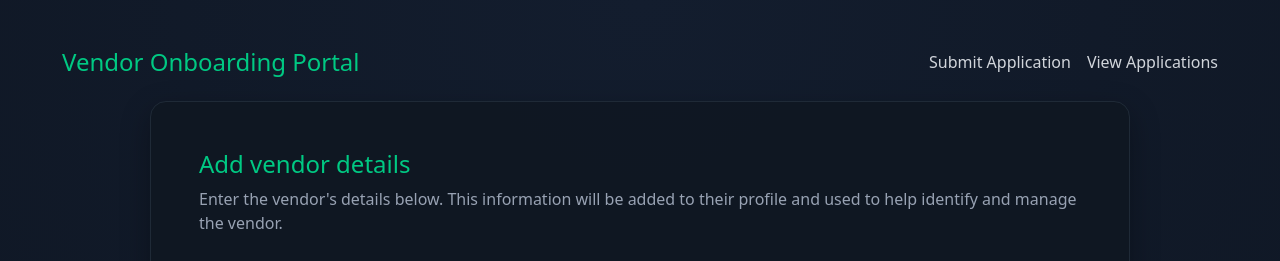
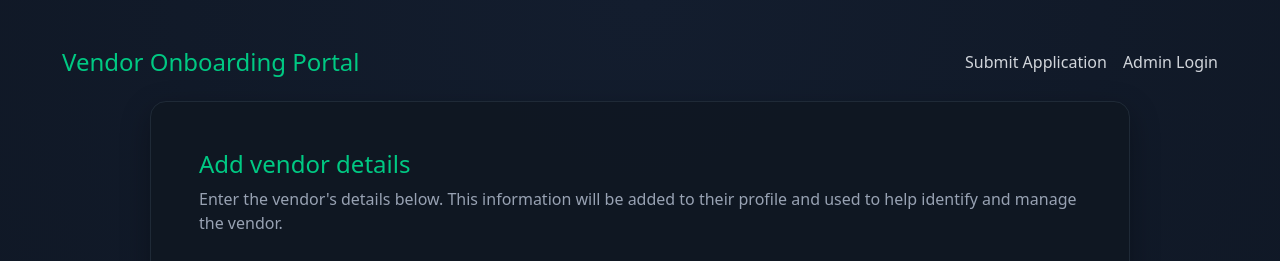
Before and after one commit to shubie/vendor-collection, a Flask app: page / in a window 1280 px wide. Shown: the top 261 px of the page. Run offline with Flask 3, Linux system fonts and the light colour scheme.

Commit message:
authenticated routes

```diff
--- a/app.py
+++ b/app.py
@@ -5,10 +5,12 @@ import io
 import os
 import re
 import uuid
+from functools import wraps
 
 from flask import Flask, Response, abort, flash, redirect, render_template, request, send_from_directory, session, url_for
 from flask_sqlalchemy import SQLAlchemy
 from sqlalchemy import text
+from werkzeug.security import check_password_hash
 from werkzeug.utils import secure_filename
 
 
@@ -78,6 +80,8 @@ SERVICE_OPTIONS = {
     "SecurePath Basic - Dubai",
     "SecurePath Basic - Sharjah",
 }
+ADMIN_SEED_EMAIL = "zainudheen.f@emcode.ae"
+ADMIN_SEED_PASSWORD_HASH = "scrypt:32768:8:1$ciuzHRywQ9xUYpYf$7dc58b74960773596b35158b3b1a7e9f5bb992a83917eef18231cf6ae61944e8e857e8508e31fc8fe7b210c66878524911663fb1aeedfc8546dc825c5e62296c"
 PUBLIC_EMAIL_DOMAINS = {
     "gmail.com",
     "yahoo.com",
@@ -156,6 +160,45 @@ class VendorApplication(db.Model):
     authorized_person_emirates_id_file = db.Column(db.String(500), nullable=False)
     company_profile = db.Column(db.String(500), nullable=False)
     created_at = db.Column(db.DateTime, nullable=False, default=datetime.utcnow)
+
+
+class AdminUser(db.Model):
+    id = db.Column(db.Integer, primary_key=True)
+    email = db.Column(db.String(255), unique=True, nullable=False, index=True)
+    password_hash = db.Column(db.String(500), nullable=False)
+    is_active = db.Column(db.Boolean, nullable=False, default=True)
+    created_at = db.Column(db.DateTime, nullable=False, default=datetime.utcnow)
+
+
+def is_admin_authenticated() -> bool:
+    admin_user_id = session.get("admin_user_id")
+    if not admin_user_id:
+        return False
+    admin_user = AdminUser.query.filter_by(id=admin_user_id, is_active=True).first()
+    if not admin_user:
+        session.pop("admin_user_id", None)
+        return False
+    return True
+
+
+def admin_login_required(view_func):
+    @wraps(view_func)
+    def wrapped_view(*args, **kwargs):
+        if not is_admin_authenticated():
+            return redirect(url_for("admin_login", next=request.path))
+        return view_func(*args, **kwargs)
+
+    return wrapped_view
+
+
+@app.before_request
+def enforce_admin_authentication():
+    if request.path.startswith("/admin/login"):
+        return None
+    if request.path.startswith("/admin") or request.path.startswith("/uploads/"):
+        if not is_admin_authenticated():
+            return redirect(url_for("admin_login", next=request.path))
+    return None
 
 
 def build_vendor_identification(trade_number: str, trade_name: str) -> str:
@@ -263,6 +306,24 @@ def remember_form_data():
     session["form_data"] = request.form.to_dict()
 
 
+def ensure_admin_seed():
+    existing_admin = AdminUser.query.filter_by(email=ADMIN_SEED_EMAIL).first()
+    if existing_admin:
+        if existing_admin.password_hash != ADMIN_SEED_PASSWORD_HASH:
+            existing_admin.password_hash = ADMIN_SEED_PASSWORD_HASH
+        if not existing_admin.is_active:
+            existing_admin.is_active = True
+        db.session.commit()
+        return
+    admin = AdminUser(
+        email=ADMIN_SEED_EMAIL,
+        password_hash=ADMIN_SEED_PASSWORD_HASH,
+        is_active=True,
+    )
+    db.session.add(admin)
+    db.session.commit()
+
+
 def build_export_response(delimiter: str, filename: str, mimetype: str) -> Response:
     applications = VendorApplication.query.order_by(VendorApplication.created_at.desc()).all()
     output = io.StringIO()
@@ -290,6 +351,14 @@ def build_export_response(delimiter: str, filename: str, mimetype: str) -> Respo
 def vendor_form():
     form_data = session.pop("form_data", {})
     return render_template("vendor_form.html", form_data=form_data)
+
+
+@app.route("/submission-success", methods=["GET"])
+def submission_success():
+    vendor_identification = session.pop("last_submitted_vendor_id", "")
+    if not vendor_identification:
+        return redirect(url_for("vendor_form"))
+    return render_template("submission_success.html", vendor_identification=vendor_identification)
 
 
 @app.route("/submit", methods=["POST"])
@@ -344,34 +413,66 @@ def submit_application():
     db.session.add(application)
     db.session.commit()
     session.pop("form_data", None)
-
-    flash(f"Application submitted successfully. Vendor ID: {vendor_identification}", "success")
-    return redirect(url_for("vendor_form"))
+    session["last_submitted_vendor_id"] = vendor_identification
+    return redirect(url_for("submission_success"))
 
 
 @app.route("/admin/applications", methods=["GET"])
+@admin_login_required
 def admin_list():
     applications = VendorApplication.query.order_by(VendorApplication.created_at.desc()).all()
     return render_template("admin_list.html", applications=applications)
 
 
 @app.route("/admin/applications/<int:application_id>", methods=["GET"])
+@admin_login_required
 def admin_detail(application_id: int):
     application = VendorApplication.query.get_or_404(application_id)
     return render_template("admin_detail.html", application=application)
 
 
 @app.route("/admin/applications/export/csv", methods=["GET"])
+@admin_login_required
 def export_applications_csv():
     return build_export_response(",", "vendor_applications.csv", "text/csv; charset=utf-8")
 
 
 @app.route("/admin/applications/export/excel", methods=["GET"])
+@admin_login_required
 def export_applications_excel():
     return build_export_response("\t", "vendor_applications.xls", "application/vnd.ms-excel")
 
 
+@app.route("/admin/login", methods=["GET", "POST"])
+def admin_login():
+    if is_admin_authenticated():
+        return redirect(url_for("admin_list"))
+    if request.method == "POST":
+        email = request.form.get("email", "").strip().lower()
+        password = request.form.get("password", "")
+        next_url = request.form.get("next", "").strip()
+        admin_user = AdminUser.query.filter_by(email=email, is_active=True).first()
+        if not admin_user or not check_password_hash(admin_user.password_hash, password):
+            flash("Invalid admin credentials.", "error")
+            return render_template("admin_login.html", next_url=next_url, email=email)
+        session["admin_user_id"] = admin_user.id
+        flash("Signed in successfully.", "success")
+        if next_url and next_url.startswith("/"):
+            return redirect(next_url)
+        return redirect(url_for("admin_list"))
+    return render_template("admin_login.html", next_url=request.args.get("next", ""), email="")
+
+
+@app.route("/admin/logout", methods=["POST"])
+@admin_login_required
+def admin_logout():
+    session.pop("admin_user_id", None)
+    flash("Signed out successfully.", "success")
+    return redirect(url_for("admin_login"))
+
+
 @app.route("/uploads/<path:filepath>", methods=["GET"])
+@admin_login_required
 def uploaded_file(filepath: str):
     full_path = UPLOAD_ROOT / filepath
     if not full_path.exists():
@@ -382,6 +483,7 @@ def uploaded_file(filepath: str):
 with app.app_context():
     db.create_all()
     ensure_sqlite_schema_columns()
+    ensure_admin_seed()
 
 
 if __name__ == "__main__":
--- a/templates/base.html
+++ b/templates/base.html
@@ -11,9 +11,16 @@
   <main class="container py-4 py-md-5">
     <header class="d-flex justify-content-between align-items-center mb-4">
       <h1 class="h4 m-0 text-accent">Vendor Onboarding Portal</h1>
-      <nav class="d-flex gap-3">
+      <nav class="d-flex gap-3 align-items-center">
         <a href="{{ url_for('vendor_form') }}" class="link-nav">Submit Application</a>
-        <a href="{{ url_for('admin_list') }}" class="link-nav">View Applications</a>
+        {% if session.get("admin_user_id") %}
+          <a href="{{ url_for('admin_list') }}" class="link-nav">View Applications</a>
+          <form method="post" action="{{ url_for('admin_logout') }}" class="m-0">
+            <button type="submit" class="btn btn-sm btn-outline-light">Logout</button>
+          </form>
+        {% else %}
+          <a href="{{ url_for('admin_login') }}" class="link-nav">Admin Login</a>
+        {% endif %}
       </nav>
     </header>
     {% with messages = get_flashed_messages(with_categories=true) %}
```
Also changed, not shown: templates/admin_login.html (added, +18 -0 lines), templates/submission_success.html (added, +16 -0 lines).
